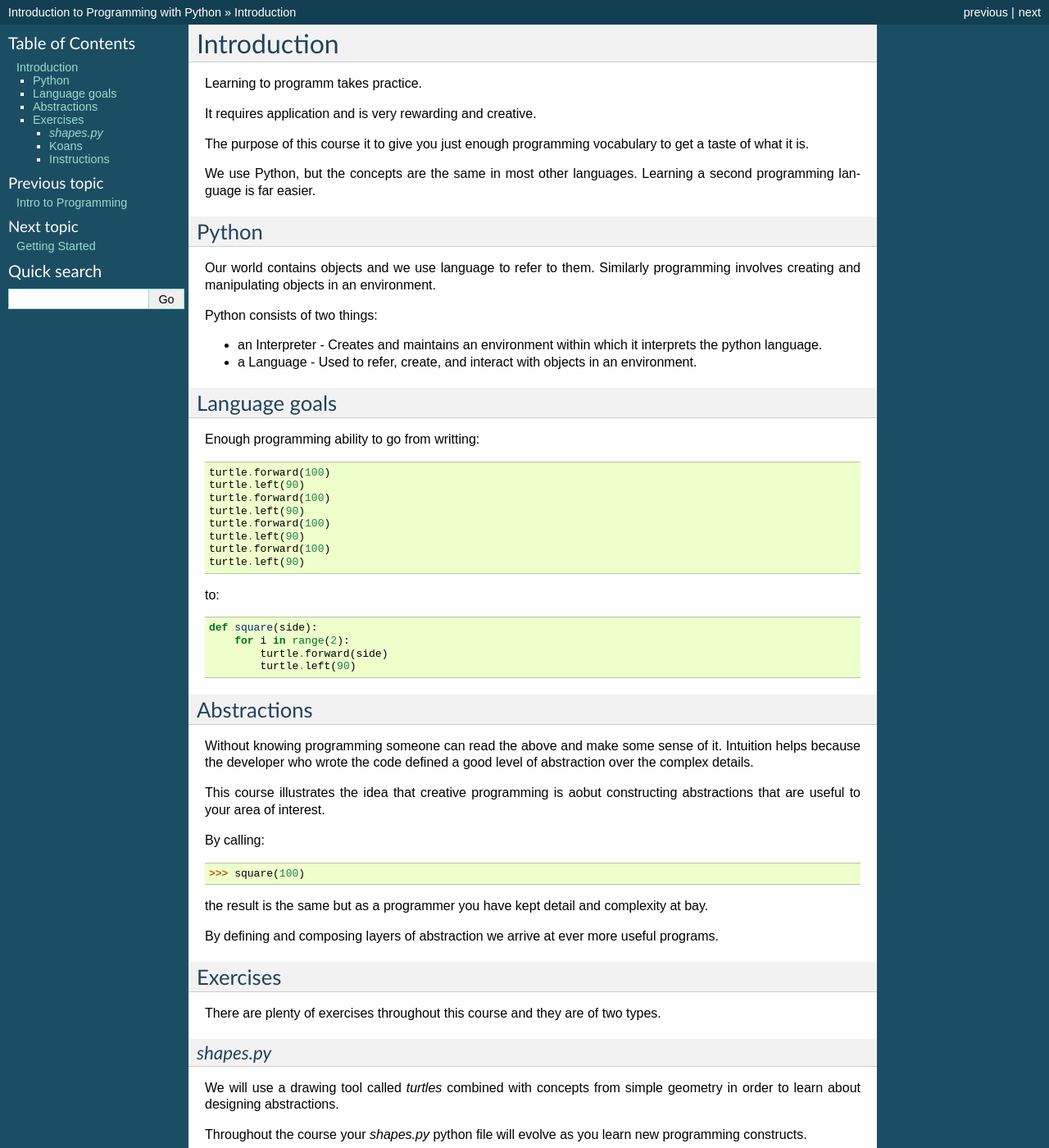
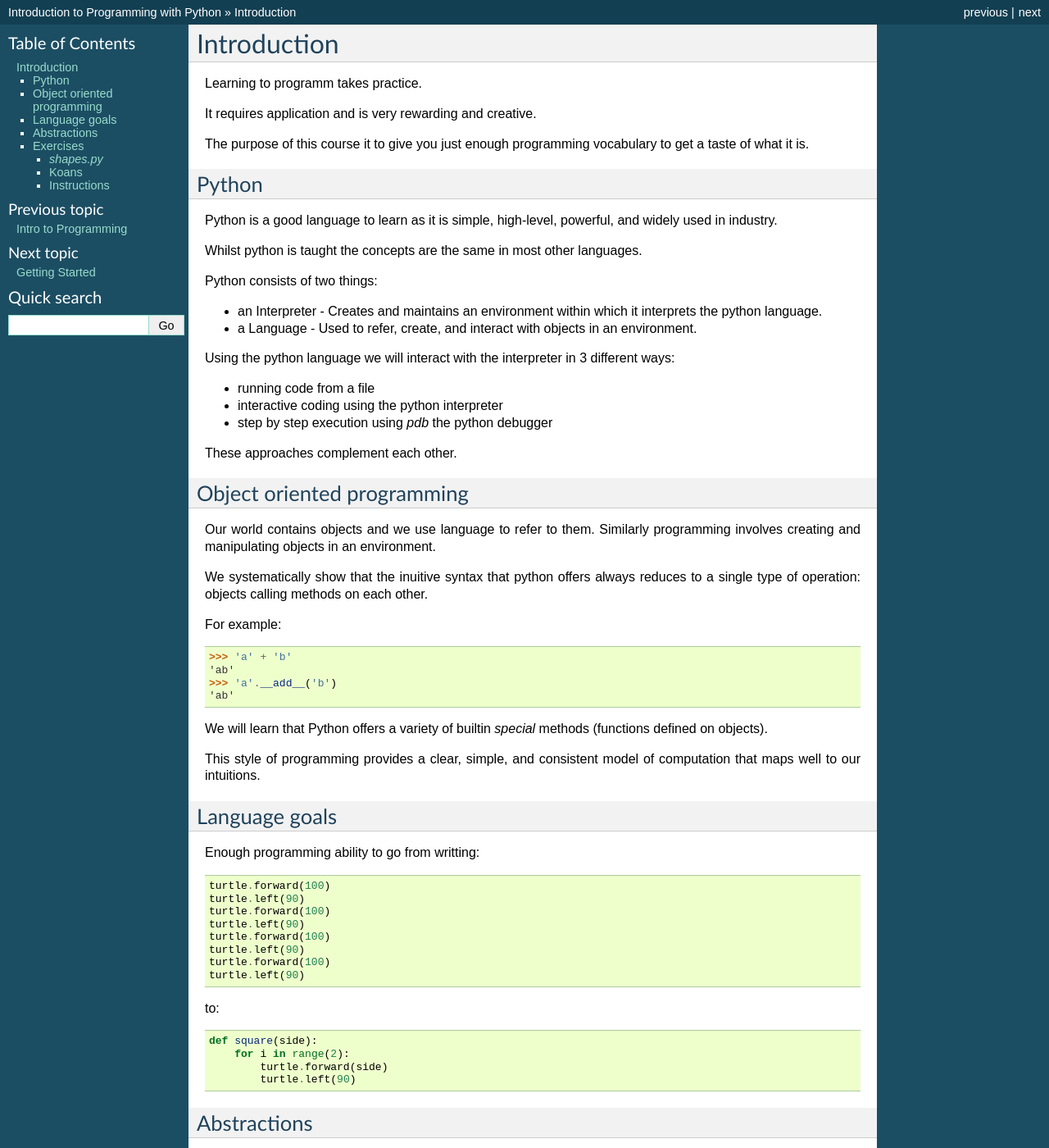
Before and after one commit to gu-lseg/intro-to-programming, a Sphinx documentation site: the page built from source/introduction.rst, in a window 1280 px wide and 1400 px high. Shown: the whole window at 82% size. Built offline with Sphinx 7.4.7, drawn with Linux system fonts in a browser that asks for light colours; some of the changed text lies outside the part shown.

Commit message:
intro rewrite

```diff
--- a/source/introduction.rst
+++ b/source/introduction.rst
@@ -8,20 +8,48 @@ It requires application and is very rewarding and creative.
 The purpose of this course it to give you just enough programming vocabulary to
 get a taste of what it is.
 
-We use Python, but the concepts are the same in most other languages.
-Learning a second programming language is far easier.
-
-
 Python
 ======
 
-Our world contains objects and we use language to refer to them. Similarly programming involves creating and manipulating objects in an environment.
+Python is a good language to learn as it is simple, high-level, powerful, and
+widely used in industry.
+
+Whilst python is taught the concepts are the same in most other languages.
 
 Python consists of two things:
 
 * an Interpreter - Creates and maintains an environment within which it interprets the python language.
 * a Language - Used to refer, create, and interact with objects in an environment.
 
+Using the python language we will interact with the interpreter in 3 different ways:
+
+* running code from a file
+* interactive coding using the python interpreter
+* step by step execution using `pdb` the python debugger
+
+These approaches complement each other.
+
+Object oriented programming
+===========================
+
+Our world contains objects and we use language to refer to them. Similarly programming involves creating and manipulating objects in an environment.
+
+
+We systematically show that the inuitive syntax that python offers always
+reduces to a single type of operation: objects calling methods on each other.
+
+For example::
+
+    >>> 'a' + 'b'
+    'ab'
+    >>> 'a'.__add__('b')
+    'ab'
+
+We will learn that Python offers a variety of builtin `special` methods
+(functions defined on objects).
+
+This style of programming provides a clear, simple, and consistent model of computation
+that maps well to our intuitions.
 
 Language goals
 ==============
@@ -58,8 +86,8 @@ By calling::
 
     >>> square(100)
 
-the result is the same but as a programmer you have kept detail and complexity
-at bay.
+the result is the same but the programmer has removed the detail and
+complexity.
 
 By defining and composing layers of abstraction we arrive at ever more
 useful programs.
```
